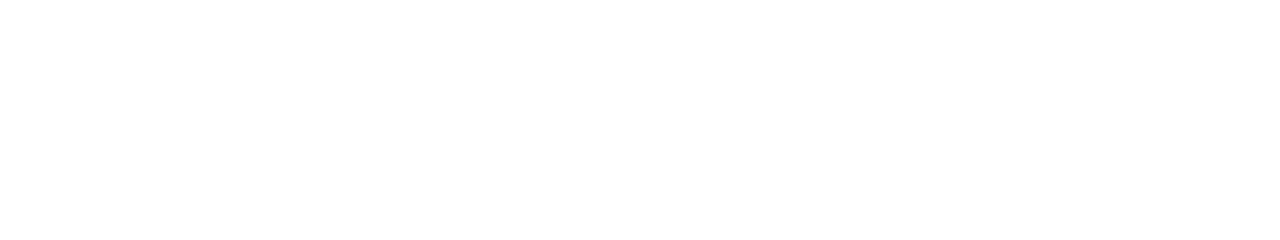
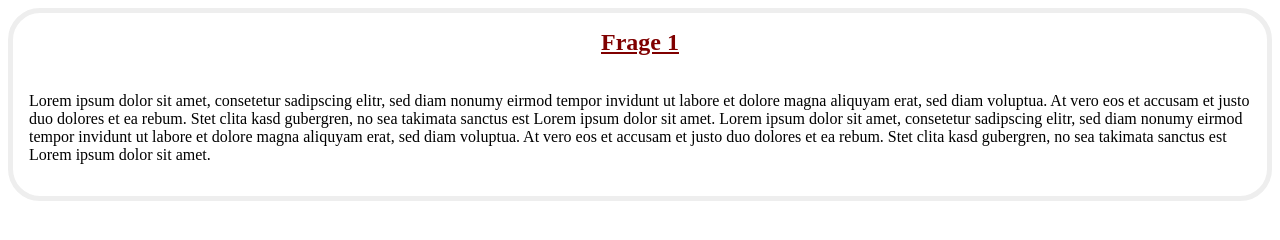
Before and after one commit to NikRoe/Quiz-App, a website: page index.html in a window 1280 px wide. Drawn offline with Linux system fonts and the light colour scheme.

Commit message:
add story

```diff
--- a/index.html
+++ b/index.html
@@ -9,3 +9,19 @@
   </head>
   <body></body>
 </html>
+<main>
+  <article class="Card">
+    <h2 class="Card__title">Frage 1</h2>
+    <p>
+      Lorem ipsum dolor sit amet, consetetur sadipscing elitr, sed diam nonumy
+      eirmod tempor invidunt ut labore et dolore magna aliquyam erat, sed diam
+      voluptua. At vero eos et accusam et justo duo dolores et ea rebum. Stet
+      clita kasd gubergren, no sea takimata sanctus est Lorem ipsum dolor sit
+      amet. Lorem ipsum dolor sit amet, consetetur sadipscing elitr, sed diam
+      nonumy eirmod tempor invidunt ut labore et dolore magna aliquyam erat, sed
+      diam voluptua. At vero eos et accusam et justo duo dolores et ea rebum.
+      Stet clita kasd gubergren, no sea takimata sanctus est Lorem ipsum dolor
+      sit amet.
+    </p>
+  </article>
+</main>
--- a/style.css
+++ b/style.css
@@ -1,3 +1,3 @@
 @import url(styles/base.css);
 
-@import url(styles/components/card.css);
+@import url(styles/components/Card.css);
--- a/styles/base.css
+++ b/styles/base.css
@@ -0,0 +1,3 @@
+* {
+  box-sizing: border-box;
+}
```
Also changed, not shown: styles/components/Card.default.html (added, +14 -0 lines), styles/components/Card.stories.js (+12 -3 lines), .storybook/main.js.
